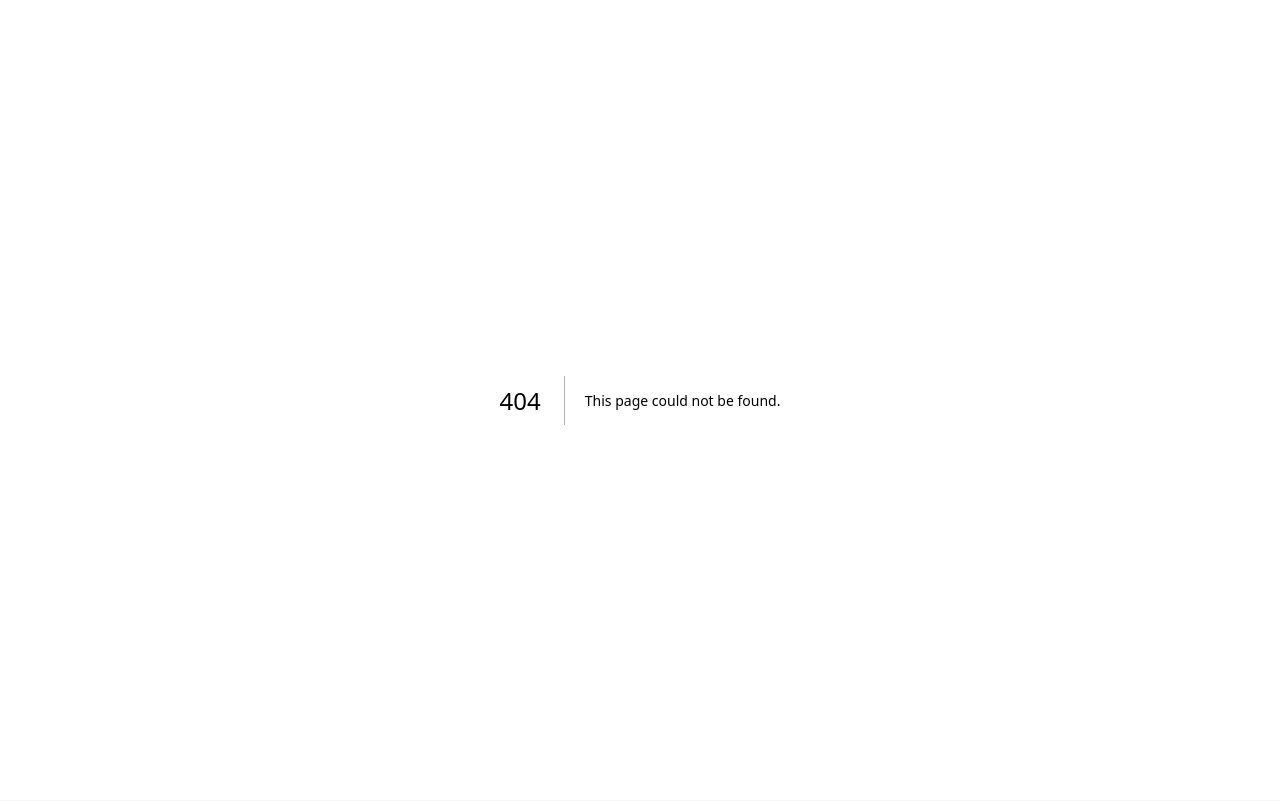
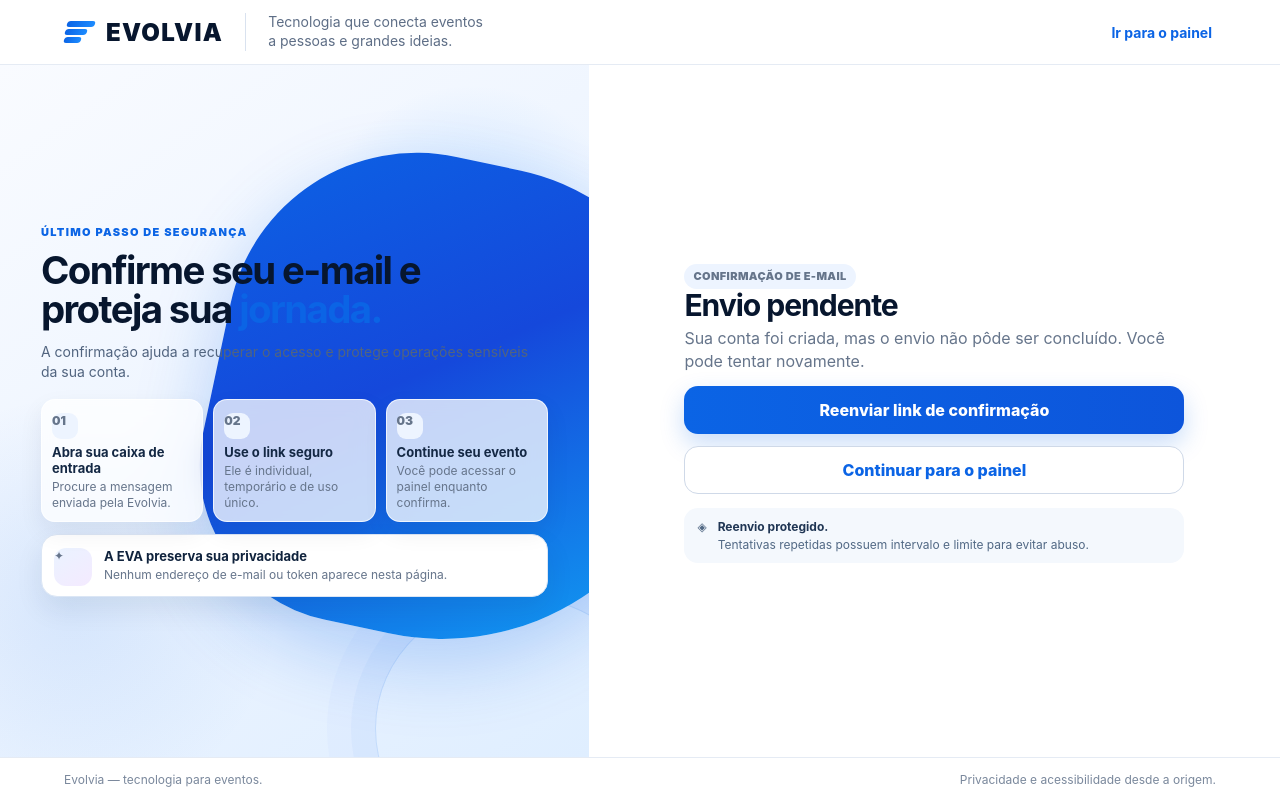
Before and after one commit to evolvia-tecnologia/evolvia-platform, a Next.js app in the folder apps/web/: page /confirmar-email in a window 1280 px wide. Before the commit this address had no page. Built offline with nearby package versions, Linux system fonts and the light colour scheme.

Commit message:
feat(auth): orientar confirmação após cadastro

```diff
--- a/apps/web/app/auth-layout.module.css
+++ b/apps/web/app/auth-layout.module.css
@@ -428,6 +428,37 @@
 }
 
 .primaryButton:disabled { cursor: not-allowed; opacity: .58; }
+
+.actionStack {
+  display: grid;
+  gap: 12px;
+}
+
+.secondaryButton {
+  width: 100%;
+  min-height: 48px;
+  padding: 11px 18px;
+  display: inline-flex;
+  align-items: center;
+  justify-content: center;
+  border: 1px solid #cfd9e8;
+  border-radius: 14px;
+  background: #ffffff;
+  color: #0b64e5;
+  font-weight: 800;
+  text-align: center;
+  text-decoration: none;
+}
+
+.secondaryButton:hover {
+  border-color: #0b64e5;
+  background: #f4f8fd;
+}
+
+.secondaryButton:focus-visible {
+  outline: 3px solid rgba(11,100,229,.28);
+  outline-offset: 3px;
+}
 
 .divider {
   display: flex;
@@ -926,5 +957,6 @@
     box-shadow: none;
   }
 
-  .primaryButton { border: 1px solid ButtonText; }
+  .primaryButton,
+  .secondaryButton { border: 1px solid ButtonText; }
 }
--- /dev/null
+++ b/apps/web/app/confirmar-email/layout.tsx
@@ -0,0 +1,14 @@
+import type { ReactNode } from 'react';
+
+export const metadata = {
+  robots: {
+    index: false,
+    follow: false,
+  },
+};
+
+export default function ConfirmEmailLayout({
+  children,
+}: Readonly<{ children: ReactNode }>) {
+  return children;
+}
--- /dev/null
+++ b/apps/web/app/confirmar-email/page.tsx
@@ -0,0 +1,150 @@
+'use client';
+
+import Link from 'next/link';
+import { useEffect, useState } from 'react';
+import { ApiError, api } from '../../lib/api';
+import styles from '../auth-layout.module.css';
+
+type DeliveryStatus = 'SENT' | 'PENDING';
+type ResendResponse = { message: string };
+
+export default function ConfirmEmailPage() {
+  const [delivery, setDelivery] = useState<DeliveryStatus>('PENDING');
+  const [message, setMessage] = useState('');
+  const [error, setError] = useState('');
+  const [loading, setLoading] = useState(false);
+
+  useEffect(() => {
+    const stored = sessionStorage.getItem('evolvia_email_verification_status');
+    sessionStorage.removeItem('evolvia_email_verification_status');
+    if (stored === 'SENT') setDelivery('SENT');
+  }, []);
+
+  async function resend() {
+    setLoading(true);
+    setError('');
+    setMessage('');
+
+    try {
+      const response = await api<ResendResponse>('/auth/email/resend', {
+        method: 'POST',
+      });
+      setDelivery('SENT');
+      setMessage(response.message);
+    } catch (reason) {
+      if (reason instanceof ApiError && reason.status === 429) {
+        setError('Um link já foi solicitado recentemente. Aguarde um minuto antes de tentar novamente.');
+      } else if (reason instanceof ApiError && reason.status === 401) {
+        setError('Sua sessão expirou. Entre novamente para solicitar outro link.');
+      } else {
+        setError(
+          reason instanceof Error
+            ? reason.message
+            : 'Não foi possível reenviar o link agora.',
+        );
+      }
+    } finally {
+      setLoading(false);
+    }
+  }
+
+  return (
+    <main className={styles.page}>
+      <header className={styles.header}>
+        <div className={styles.brandGroup}>
+          <Link className={styles.brand} href="/" aria-label="Evolvia — página inicial">
+            <span className={styles.brandMark} aria-hidden="true"><span /></span>
+            EVOLVIA
+          </Link>
+          <span className={styles.tagline}>Tecnologia que conecta eventos<br />a pessoas e grandes ideias.</span>
+        </div>
+        <Link className={styles.headerLink} href="/painel">Ir para o painel</Link>
+      </header>
+
+      <div className={styles.workspace}>
+        <section className={styles.hero} aria-labelledby="confirm-email-hero-title">
+          <p className={styles.eyebrow}>ÚLTIMO PASSO DE SEGURANÇA</p>
+          <h1 id="confirm-email-hero-title">Confirme seu e-mail e proteja sua <strong>jornada.</strong></h1>
+          <p className={styles.heroText}>
+            A confirmação ajuda a recuperar o acesso e protege operações sensíveis da sua conta.
+          </p>
+
+          <div className={styles.benefits} aria-label="Como confirmar seu e-mail">
+            <div className={styles.benefit}>
+              <span className={styles.benefitIcon} aria-hidden="true">01</span>
+              <strong>Abra sua caixa de entrada</strong>
+              <span>Procure a mensagem enviada pela Evolvia.</span>
+            </div>
+            <div className={styles.benefit}>
+              <span className={styles.benefitIcon} aria-hidden="true">02</span>
+              <strong>Use o link seguro</strong>
+              <span>Ele é individual, temporário e de uso único.</span>
+            </div>
+            <div className={styles.benefit}>
+              <span className={styles.benefitIcon} aria-hidden="true">03</span>
+              <strong>Continue seu evento</strong>
+              <span>Você pode acessar o painel enquanto confirma.</span>
+            </div>
+          </div>
+
+          <div className={styles.evaCard}>
+            <span className={styles.evaIcon} aria-hidden="true">✦</span>
+            <div>
+              <strong>A EVA preserva sua privacidade</strong>
+              <span>Nenhum endereço de e-mail ou token aparece nesta página.</span>
+            </div>
+          </div>
+        </section>
+
+        <section className={styles.panel} aria-labelledby="confirm-email-title">
+          <div className={styles.card}>
+            <div className={styles.cardHeader}>
+              <p className={styles.status}>CONFIRMAÇÃO DE E-MAIL</p>
+              <h1 id="confirm-email-title">
+                {delivery === 'SENT' ? 'Confira sua caixa de entrada' : 'Envio pendente'}
+              </h1>
+              <p>
+                {delivery === 'SENT'
+                  ? 'Enviamos as instruções de confirmação para o endereço cadastrado.'
+                  : 'Sua conta foi criada, mas o envio não pôde ser concluído. Você pode tentar novamente.'}
+              </p>
+            </div>
+
+            {message && (
+              <div className={styles.successAlert} role="status" aria-live="polite">
+                <strong>Novo link solicitado.</strong>
+                <span>{message}</span>
+              </div>
+            )}
+            {error && <div className={styles.alert} role="alert">{error}</div>}
+
+            <div className={styles.actionStack}>
+              <button
+                className={styles.primaryButton}
+                type="button"
+                disabled={loading}
+                aria-disabled={loading}
+                onClick={resend}
+              >
+                {loading ? 'Solicitando novo link...' : 'Reenviar link de confirmação'}
+              </button>
+              <Link className={styles.secondaryButton} href="/painel">
+                Continuar para o painel
+              </Link>
+            </div>
+
+            <div className={styles.securityNote}>
+              <span aria-hidden="true">◈</span>
+              <div><strong>Reenvio protegido.</strong><br />Tentativas repetidas possuem intervalo e limite para evitar abuso.</div>
+            </div>
+          </div>
+        </section>
+      </div>
+
+      <footer className={styles.footer}>
+        <span>Evolvia — tecnologia para eventos.</span>
+        <span>Privacidade e acessibilidade desde a origem.</span>
+      </footer>
+    </main>
+  );
+}
```
Also changed, not shown: apps/web/app/cadastro/page.tsx (+6 -1 lines), 3 other files (tests, documents, lock files or other folders).
